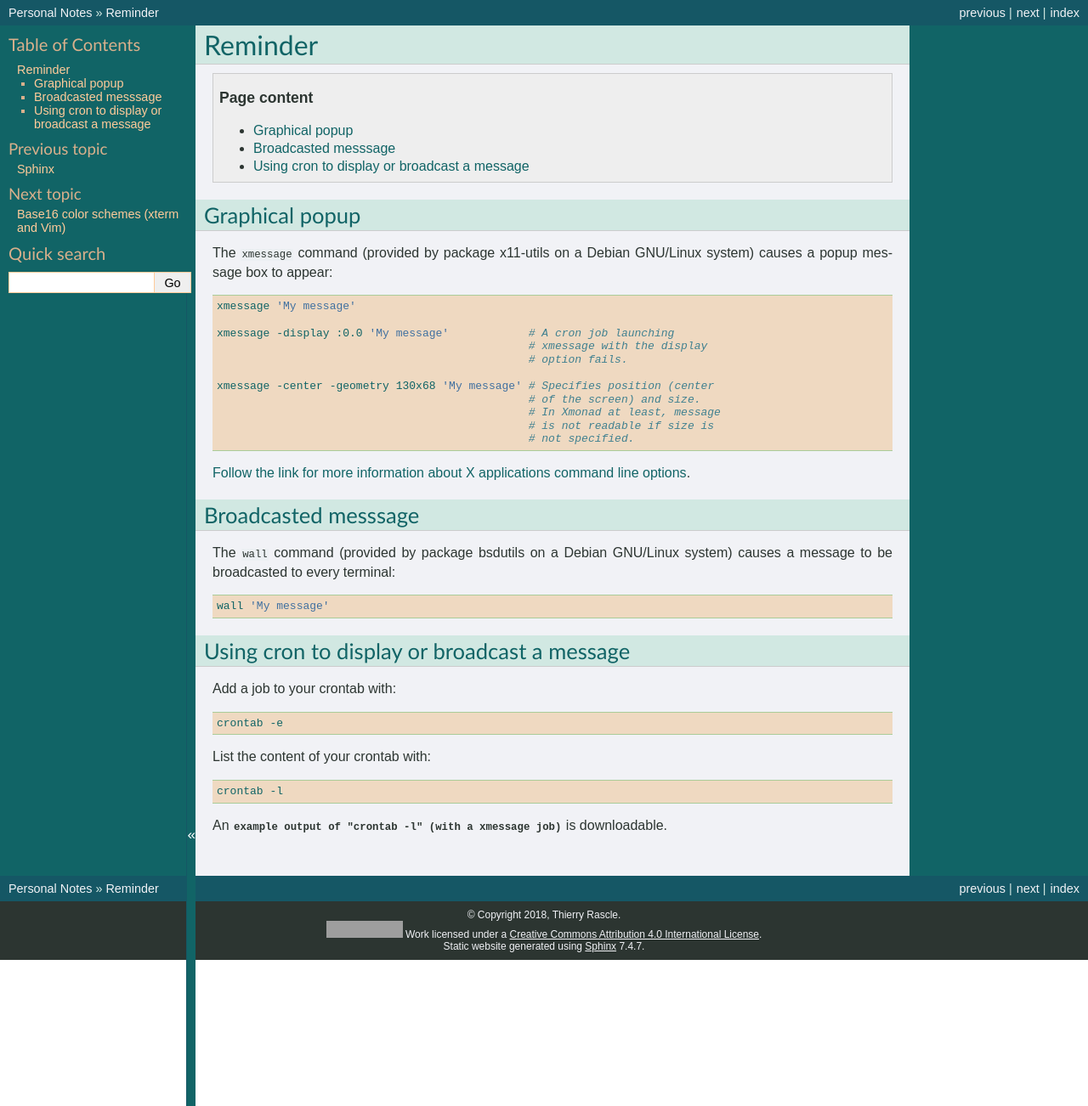
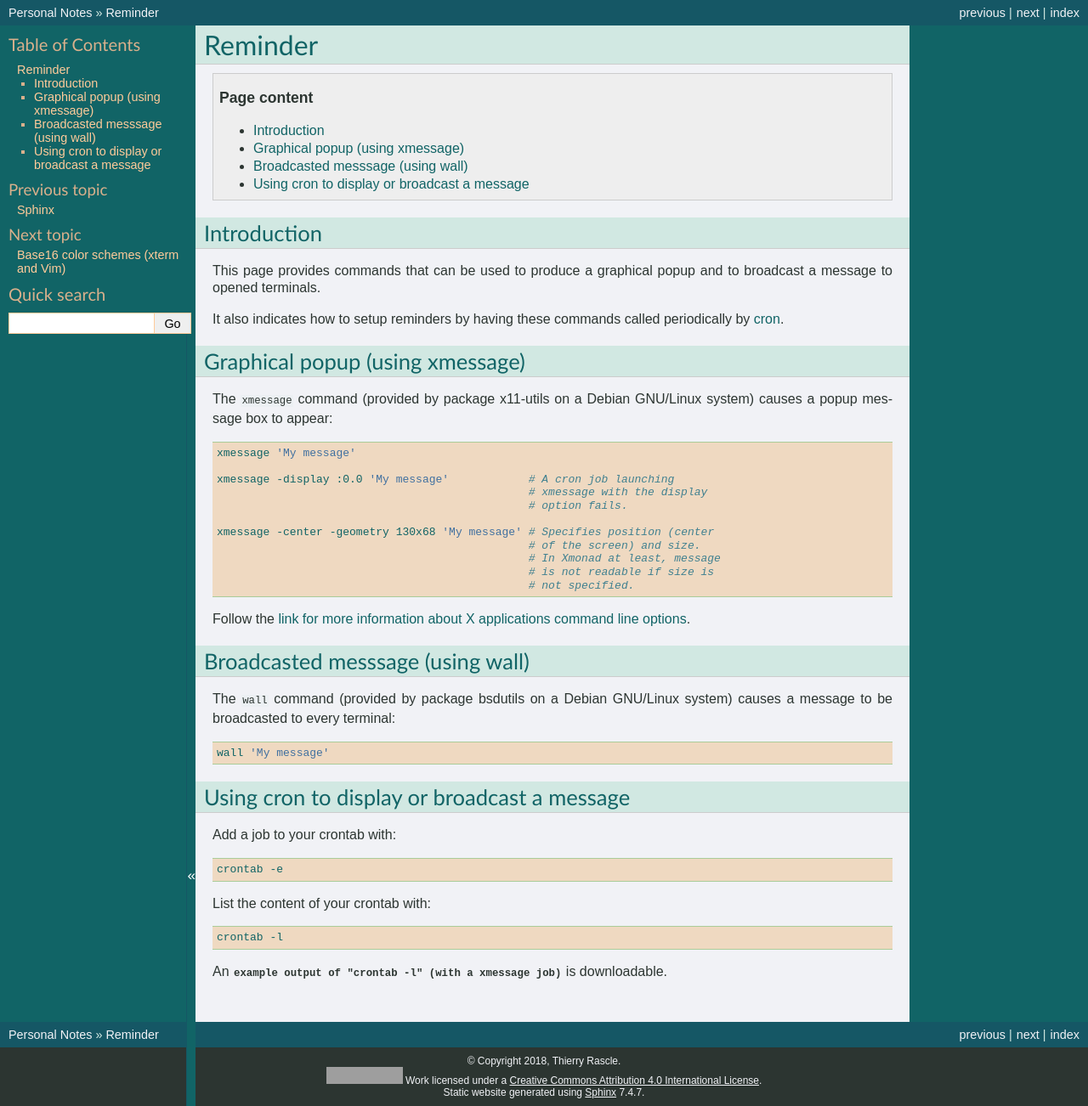
Before and after one commit to thierr26/thierr26_personal_notes_sphinx_sources, a Sphinx documentation site: the page built from source/reminder.rst, in a window 1280 px wide and 1302 px high. Shown: the whole window at 85% size. Built offline with Sphinx 7.4.7, drawn with Linux system fonts in a browser that asks for light colours; grey boxes are pictures that could not be loaded.

Commit message:
Improve reminder page

```diff
--- a/source/reminder.rst
+++ b/source/reminder.rst
@@ -8,8 +8,18 @@ Reminder
 .. highlight:: shell
 
 
-Graphical popup
----------------
+Introduction
+------------
+
+This page provides commands that can be used to produce a graphical popup and
+to broadcast a message to opened terminals.
+
+It also indicates how to setup reminders by having these commands called
+periodically by `cron <https://en.wikipedia.org/wiki/Cron>`_.
+
+
+Graphical popup (using xmessage)
+--------------------------------
 
 .. index::
   single: xmessage
@@ -30,12 +40,12 @@ GNU/Linux system) causes a popup message box to appear::
                                                  # is not readable if size is
                                                  # not specified.
 
-`Follow the link for more information about X applications command line
+Follow the `link for more information about X applications command line
 options <https://www.oreilly.com/library/view/x-window-system/9780937175149/Chapter08.html>`_.
 
 
-Broadcasted messsage
---------------------
+Broadcasted messsage (using wall)
+---------------------------------
 
 .. index::
   single: wall
```
